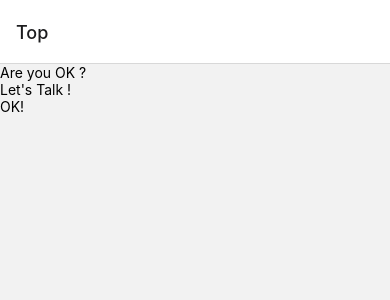
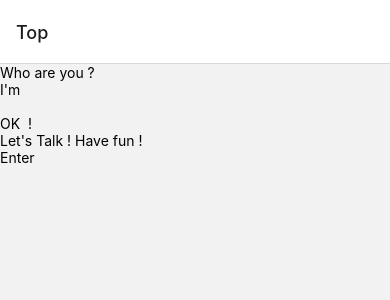
Before and after one commit to nishikota/RNchat, a React Native app in the folder chatapp/: screen /Top in a window 390 px wide. Shown: the top 300 px of the page. Built offline with nearby package versions, Linux system fonts and the light colour scheme.

Commit message:
DB登録機能完成、取得部分はまだ 画面遷移に戻るを追加

```diff
--- a/chatapp/src/api/Database.js
+++ b/chatapp/src/api/Database.js
@@ -1,30 +1,26 @@
 import firestore from '@react-native-firebase/firestore';
 
-export const registrationDB = async msg => {
-  // const nowTime = new Date().toLocaleString();
-  console.log('DBfunction');
-  // console.log(msg);
-  const firebase = await firestore()
+export const registrationDB = async (msg, name) => {
+  const nowTime = new Date().toLocaleString();
+  console.log('registration:', msg);
+  firestore()
     .collection('chat')
-    .doc('gugV7yk4V1Wt08s2AYUL')
-    .onSnapshot(documentSnapshot => {
-      console.log('documentsnapshot:', documentSnapshot.data().msg);
+    .add({
+      sendTime: nowTime,
+      msg: msg,
+      name: name.name,
+    })
+    .then(() => {
+      console.log('add DB');
     });
-  // console.log('firebase', firebase);
-  // .add({
-  //   sendTime: nowTime,
-  //   msg: msg,
-  // })
-  // .then(() => {
-  //   console.log('add DB');
-  // });
 };
 
 export const getDBdata = async () => {
+  console.log('get');
   await firestore()
     .collection('chat')
     .doc('gugV7yk4V1Wt08s2AYUL')
     .onSnapshot(documentSnapshot => {
-      console.log('documentsnapshot:', documentSnapshot.data().msg);
+      console.log('documentSnapshot:', documentSnapshot.data().msg);
     });
 };
--- a/chatapp/src/screens/Chat.js
+++ b/chatapp/src/screens/Chat.js
@@ -1,16 +1,24 @@
 import React, {useState, useEffect} from 'react';
 import {View, Text, TextInput, TouchableOpacity} from 'react-native';
-import firestore from '@react-native-firebase/firestore';
-import {getDBdata} from '../api/Database';
+import {getDBdata, registrationDB} from '../api/Database';
 
-const Chat = () => {
+const Chat = ({route, navigation}) => {
   const [inputContent, setInputContent] = useState('');
+  const name = route.params;
+  const buttonMove = () => {
+    registrationDB(inputContent, name);
+    getDBdata();
+    setInputContent('');
+  };
   return (
     <View>
       <Text>Chat</Text>
       <TextInput onChangeText={setInputContent} value={inputContent} />
-      <TouchableOpacity onPress={() => getDBdata()}>
-        <Text>送信</Text>
+      <TouchableOpacity onPress={() => buttonMove()}>
+        <Text>Send</Text>
+      </TouchableOpacity>
+      <TouchableOpacity onPress={() => navigation.goBack()}>
+        <Text>Exit bye</Text>
       </TouchableOpacity>
     </View>
   );
--- a/chatapp/src/screens/Top.js
+++ b/chatapp/src/screens/Top.js
@@ -1,13 +1,20 @@
-import React from 'react';
-import {View, Text, TouchableOpacity} from 'react-native';
+import React, {useState} from 'react';
+import {View, Text, TouchableOpacity, TextInput} from 'react-native';
 
 const Top = ({navigation}) => {
+  const [name, setName] = useState('');
   return (
     <View>
-      <Text>Are you OK ?</Text>
-      <Text>Let's Talk !</Text>
-      <TouchableOpacity onPress={() => navigation.navigate('Chat')}>
-        <Text>OK!</Text>
+      <Text>Who are you ?</Text>
+      <View>
+        <Text>I'm</Text>
+        <TextInput onChangeText={setName} value={name} />
+      </View>
+      <Text>{`OK ${name} !`}</Text>
+      <Text>Let's Talk ! Have fun !</Text>
+      <TouchableOpacity
+        onPress={() => navigation.navigate('Chat', {name: name})}>
+        <Text>Enter</Text>
       </TouchableOpacity>
     </View>
   );
```
